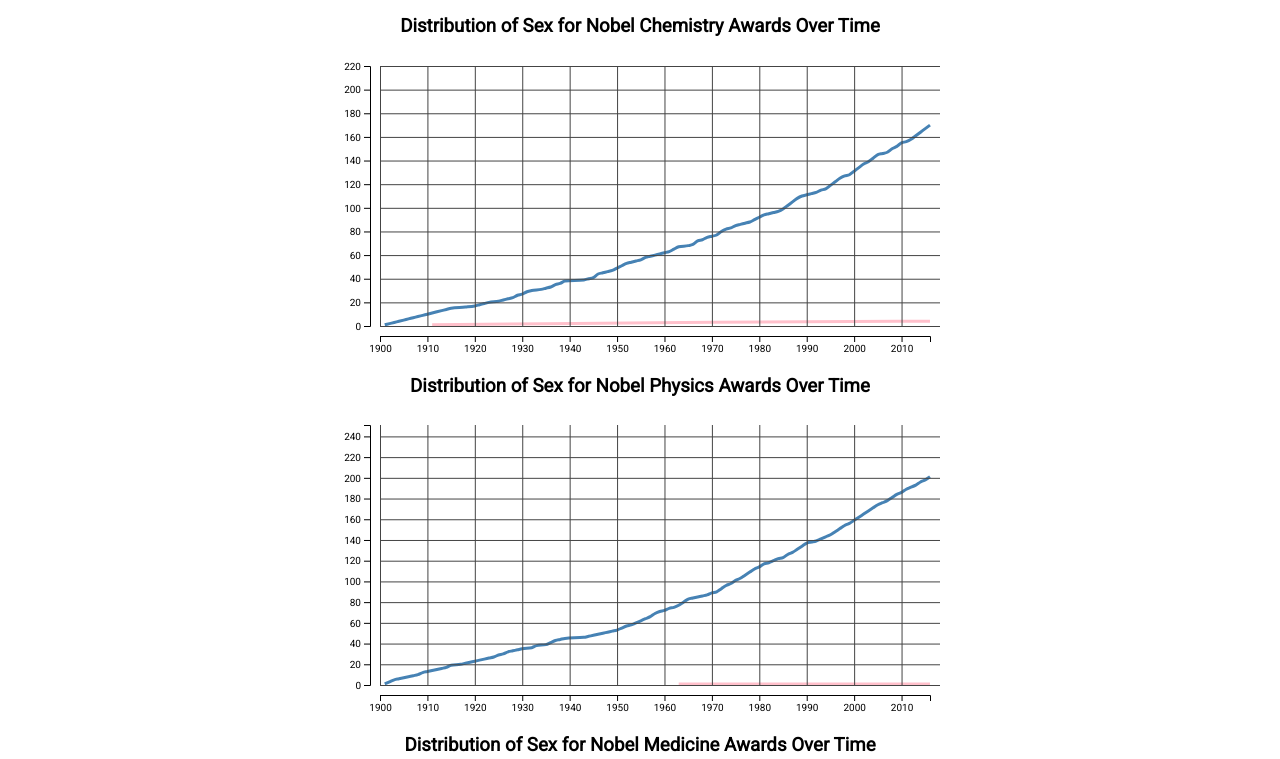
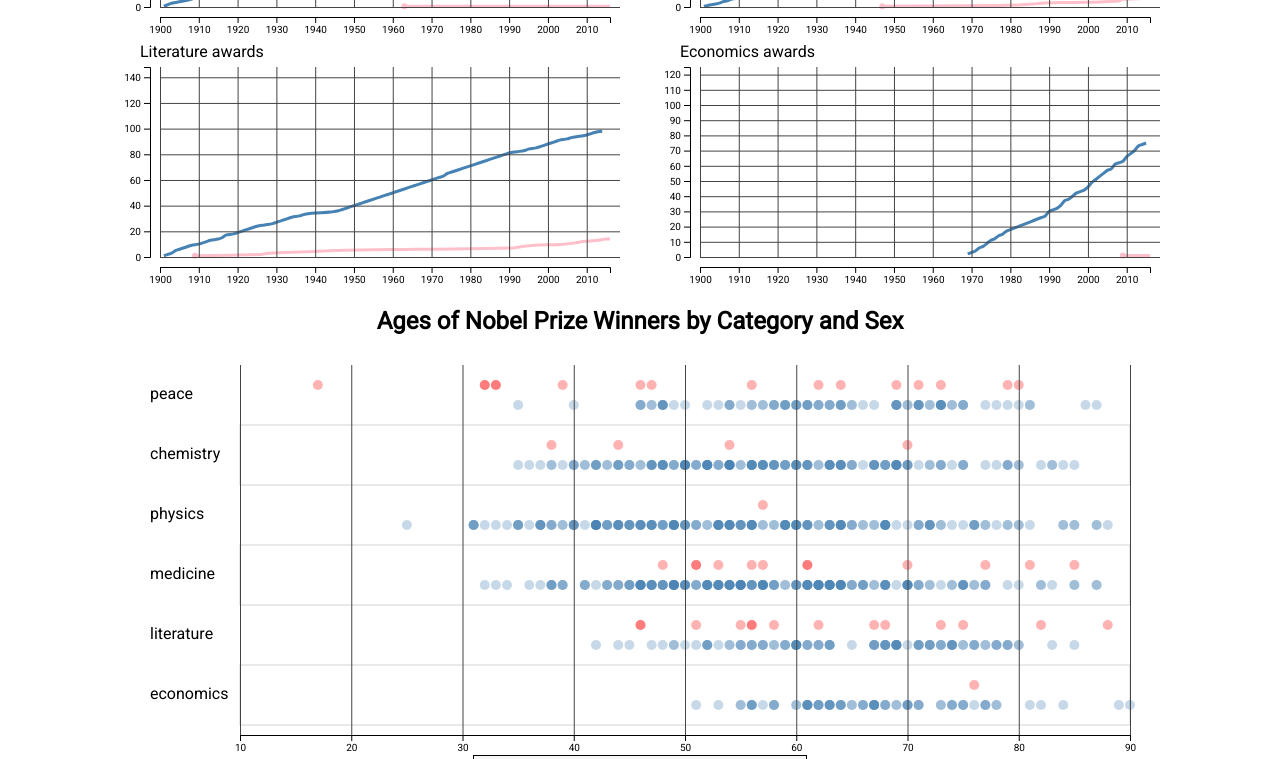
Before and after one commit to sahar-sami/nobel-prize-winners-datavis, a plain HTML site: page index.html in a window 1280 px wide. Shown: the part 919-1678 px from the top of the page. Drawn offline with nearby package versions, Linux system fonts and the light colour scheme.

Commit message:
rearranged line graphs

```diff
--- a/densitydots.js
+++ b/densitydots.js
@@ -14,16 +14,32 @@ function densitydots(svg, data) {
   const categories = ['peace', 'chemistry', 'physics', 'medicine', 'literature', 'economics'];
   const categoryPositions = [...Array(6).keys()].map(x => chartHeight / 12 + x * (chartHeight / 6));
   const categoryScale = d3.scaleOrdinal().domain(categories).range(categoryPositions);
+  console.log(categoryScale.range());
   const ageMax = d3.max(data, d => d['age']);
   const ageScale = d3.scaleLinear().domain([10, ageMax]).range([0, chartWidth]);
 
   const sideLabels = svg.append('g')
     .attr('transform', `translate(0, ${margins.top})`)
 
-  categories.forEach(cat => sideLabels.append('text')
-    .attr('x', 10)
-    .attr('y', categoryScale(cat))
-    .text(cat))
+  let i = 0;
+  categories.forEach(cat => {
+    sideLabels.append('text')
+      .attr('x', 10)
+      .attr('y', categoryScale(cat))
+      .attr('dominant-baseline', 'middle')
+      .text(cat);
+    if (i % 2 == 1) {
+      chartArea.append('rect')
+        .attr('x', 0)
+        .attr('y', categoryScale(cat) - 30)
+        .attr('width', chartWidth)
+        .attr('height', 60)
+        .style('stroke', 'lightgrey')
+        .style('stroke-width', 1)
+        .style('fill', 'none')
+    }
+    i++;
+  })
 
   let bottomAxis = d3.axisBottom(ageScale)
   let bottomGridlines = d3.axisBottom(ageScale)
--- a/index.html
+++ b/index.html
@@ -20,6 +20,14 @@
       text-align: center;
       margin-left: auto;
       margin-right: auto;
+    }
+
+    #vis1-category div {
+      display: inline;
+    }
+
+    #vis1-category h3 {
+      display: flex;
     }
   </style>
 </head>
@@ -69,8 +77,8 @@
           }
 
           const svg = d3.select('div#vis1-1').append('svg')
-            .attr('width', 800)
-            .attr('height', 400);
+            .attr('width', 600)
+            .attr('height', 300);
           let margins = { 'left': 40, 'top': 10, 'bottom': 30, 'right': 10 };
           let chartArea = svg.append('g').attr('transform', `translate(${margins.left},${margins.top})`);
           let chartWidth = svg.attr('width') - margins.left - margins.right;
@@ -136,26 +144,26 @@
     </div>
     <div id="vis1-category">
       <div id="vis1-2">
-        <h3>Distribution of Sex for Nobel Peace Awards Over Time</h3>
+        <!-- <h3>Peace</h3> -->
       </div>
       <div id="vis1-3">
-        <h3>Distribution of Sex for Nobel Chemistry Awards Over Time
-        </h3>
+        <!-- <h3>Chemistry
+        </h3> -->
       </div>
       <div id="vis1-4">
-        <h3>Distribution of Sex for Nobel Physics Awards Over Time </h3>
+        <!-- <h3>Physics</h3> -->
 
       </div>
       <div id="vis1-5">
-        <h3>Distribution of Sex for Nobel Medicine Awards Over Time</h3>
+        <!-- <h3>Medicine</h3> -->
 
       </div>
       <div id="vis1-6">
-        <h3>Distribution of Sex for Nobel Literature Awards Over Time</h3>
+        <!-- <h3>Literature</h3> -->
 
       </div>
       <div id="vis1-7">
-        <h3>Distribution of Sex for Nobel Economics Awards Over Time</h3>
+        <!-- <h3>Economics</h3> -->
 
       </div>
     </div>
@@ -204,10 +212,12 @@
           const yearExtent = d3.extent(data, d => d['year']);
           femTotal[yearExtent[1]] = femSum;
 
-          const svg = d3.select(vis).append('svg')
-            .attr('width', 600)
-            .attr('height', 300);
-          let margins = { 'left': 40, 'top': 10, 'bottom': 30, 'right': 10 };
+          const svg = d3.select("#vis1-category").append('svg')
+            .attr('width', 500)
+            .attr('height', 250)
+            .style('padding-left', 20)
+            .style('padding-right', 20);
+          let margins = { 'left': 40, 'top': 30, 'bottom': 30, 'right': 10 };
           let chartArea = svg.append('g').attr('transform', `translate(${margins.left},${margins.top})`);
           let chartWidth = svg.attr('width') - margins.left - margins.right;
           let chartHeight = svg.attr('height') - margins.top - margins.bottom;
@@ -265,6 +275,16 @@
             .attr("stroke", "pink")
             .attr("stroke-width", 3)
             .attr("d", lineGen);
+          chartArea.append("circle")
+            .attr('cx', yearScale(Object.entries(femTotal)[0][0]))
+            .attr('cy', totalScale(Object.entries(femTotal)[0][1]))
+            .attr('r', 3)
+            .style('fill', 'pink')
+
+          console.log(Object.entries(femTotal)[0])
+
+          let title = category.charAt().toUpperCase() + category.substring(1) + " awards";
+          svg.append('text').text(title).attr('x', 20).attr('y', 20);
         })
       }
       const categories = ['peace', 'chemistry', 'physics', 'medicine', 'literature', 'economics'];
```
